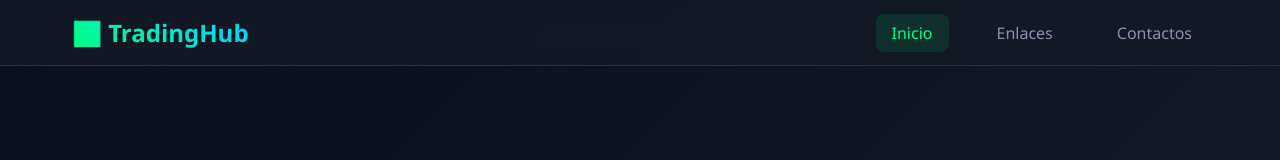
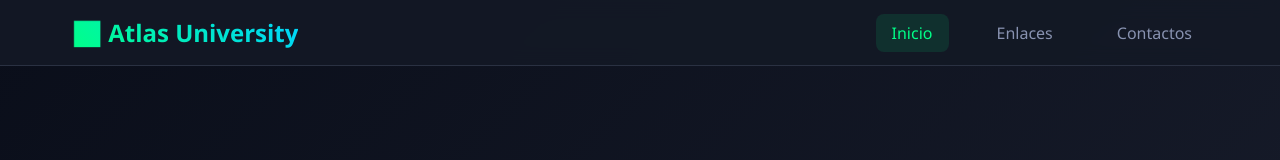
Before and after one commit to ADBERR1/ADBERR1.github.io, a plain HTML site: page index.html in a window 1280 px wide. Shown: the top 160 px of the page. Drawn offline with Linux system fonts and the light colour scheme.

Commit message:
Actualizar index.html

```diff
--- a/index.html
+++ b/index.html
@@ -240,7 +240,7 @@
     <!-- Navegación -->
     <nav>
         <div class="nav-container">
-            <div class="logo">📈 TradingHub</div>
+            <div class="logo">📈 Atlas University</div>
             <ul class="nav-links">
                 <li><a onclick="showSection('inicio')" class="nav-link active">Inicio</a></li>
                 <li><a onclick="showSection('enlaces')" class="nav-link">Enlaces</a></li>
```
